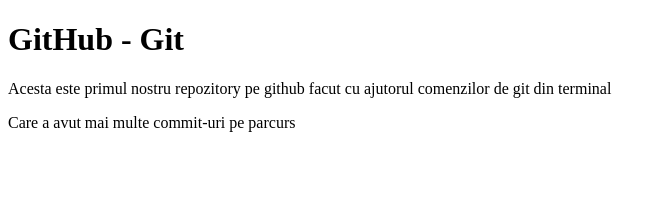
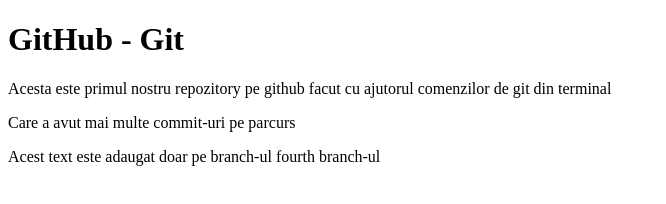
Before and after one commit to marin-stefan/demo-git-github, a plain HTML site: page index.html in a window 1280 px wide. Shown: the whole page, without its empty margins (0-666 px from the left). Drawn offline with Linux system fonts and the light colour scheme.

Commit message:
modificat text index

```diff
--- a/index.html
+++ b/index.html
@@ -12,5 +12,6 @@
             comenzilor de git din terminal
         </p>
         <p>Care a avut mai multe commit-uri pe parcurs</p>
+        <p>Acest text este adaugat doar pe branch-ul fourth branch-ul</p>
     </body>
 </html>
```
